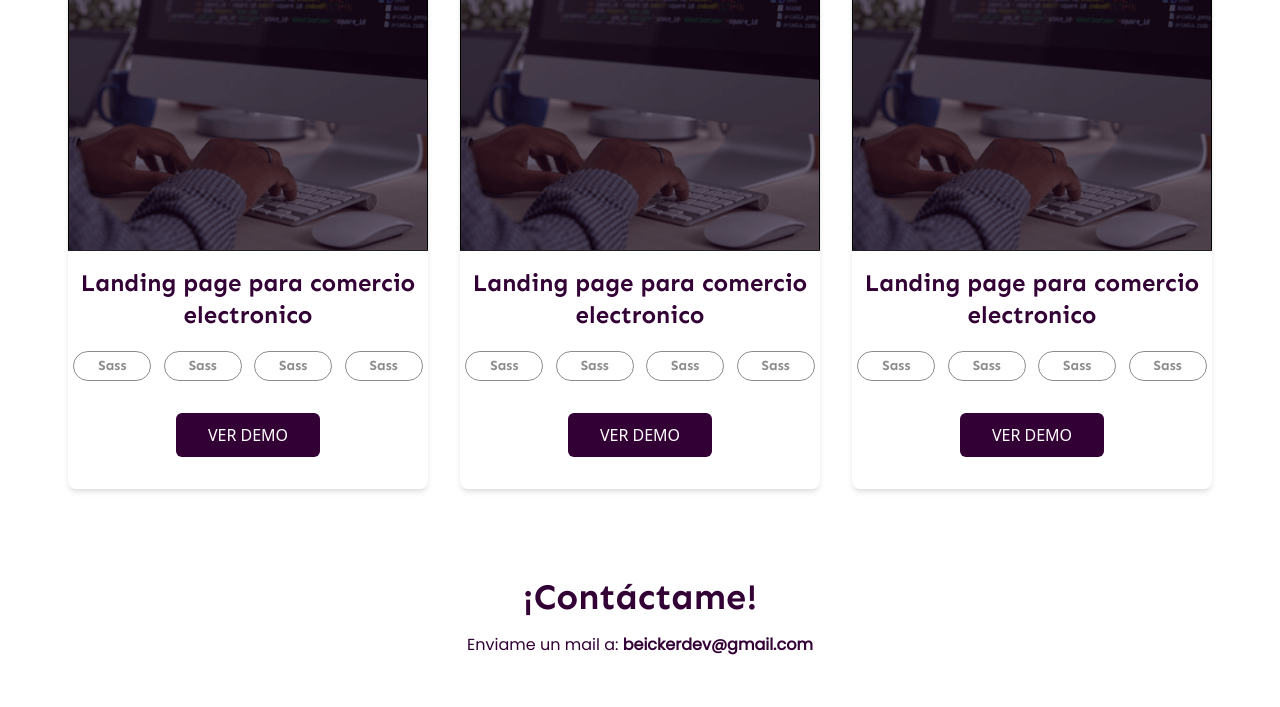
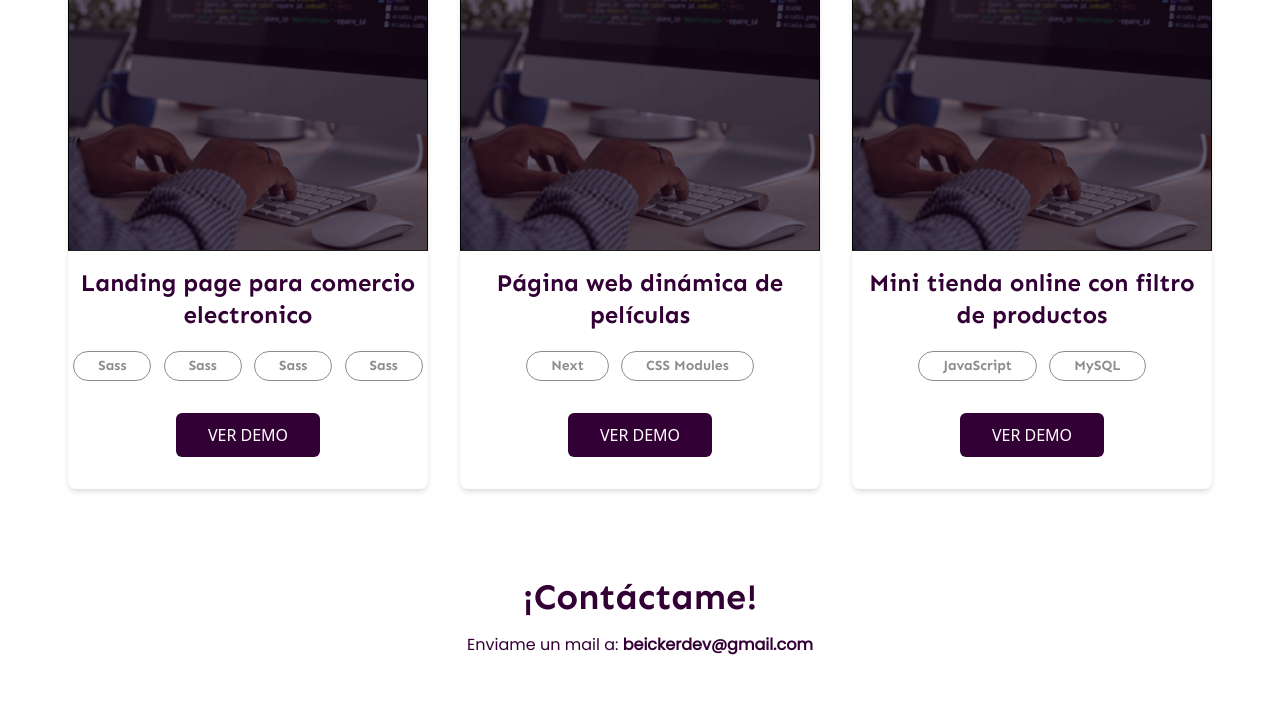
Before and after one commit to ZambranoBeicker/portfolio, a website built with webpack: page src/index.html in a window 1280 px wide. Shown: the part 2520-3227 px from the top of the page. Built offline with nearby package versions, Linux system fonts and the light colour scheme.

Commit message:
Add correct content for span elements

```diff
--- a/src/index.html
+++ b/src/index.html
@@ -348,13 +348,11 @@
             <img loading="lazy" src="assets/hero_background.png" alt="" />
           </figure>
 
-          <h5 class="text-2xl my-4">Landing page para comercio electronico</h5>
+          <h5 class="text-2xl my-4">Página web dinámica de películas</h5>
 
           <div class="my-3">
-            <span>Sass</span>
-            <span>Sass</span>
-            <span>Sass</span>
-            <span>Sass</span>
+            <span>Next</span>
+            <span>CSS Modules</span>
           </div>
 
           <button class="btn--primary my-4">VER DEMO</button>
@@ -364,13 +362,13 @@
             <img loading="lazy" src="assets/hero_background.png" alt="" />
           </figure>
 
-          <h5 class="text-2xl my-4">Landing page para comercio electronico</h5>
+          <h5 class="text-2xl my-4">
+            Mini tienda online con filtro de productos
+          </h5>
 
           <div class="my-3">
-            <span>Sass</span>
-            <span>Sass</span>
-            <span>Sass</span>
-            <span>Sass</span>
+            <span>JavaScript</span>
+            <span>MySQL</span>
           </div>
 
           <button class="btn--primary my-4">VER DEMO</button>
```
